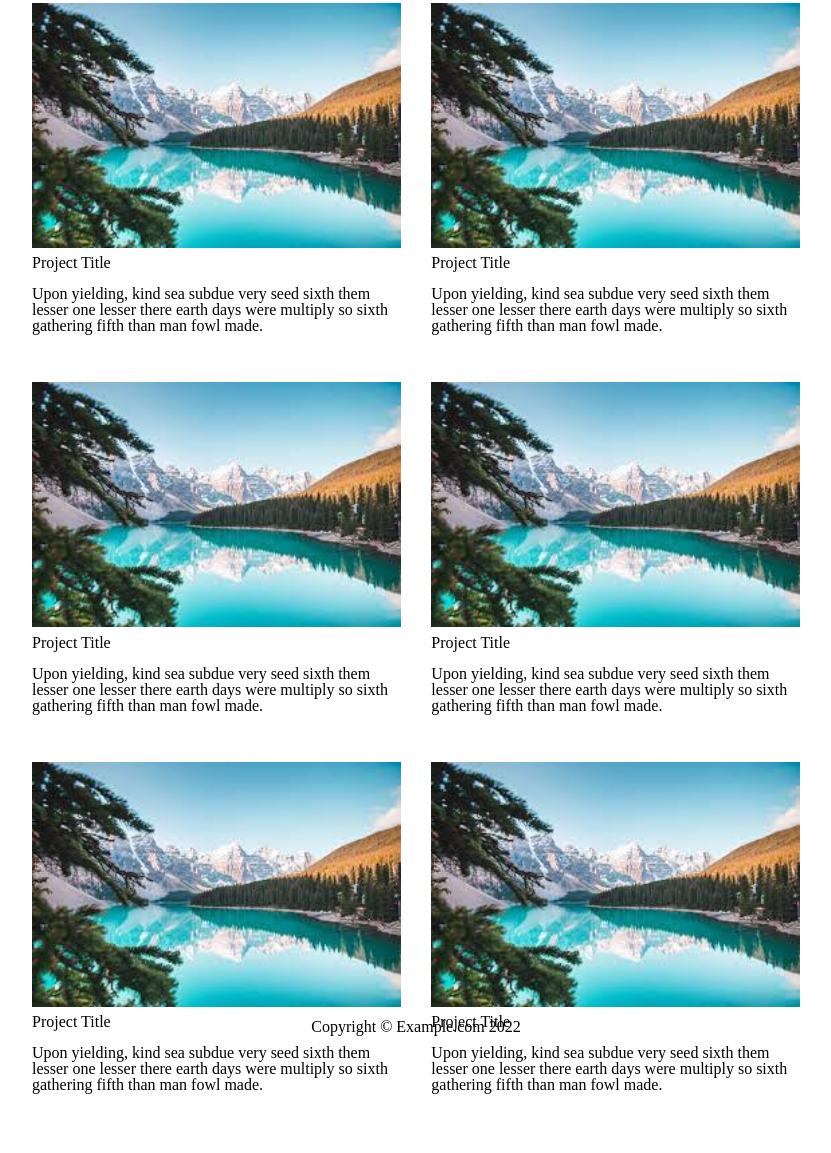
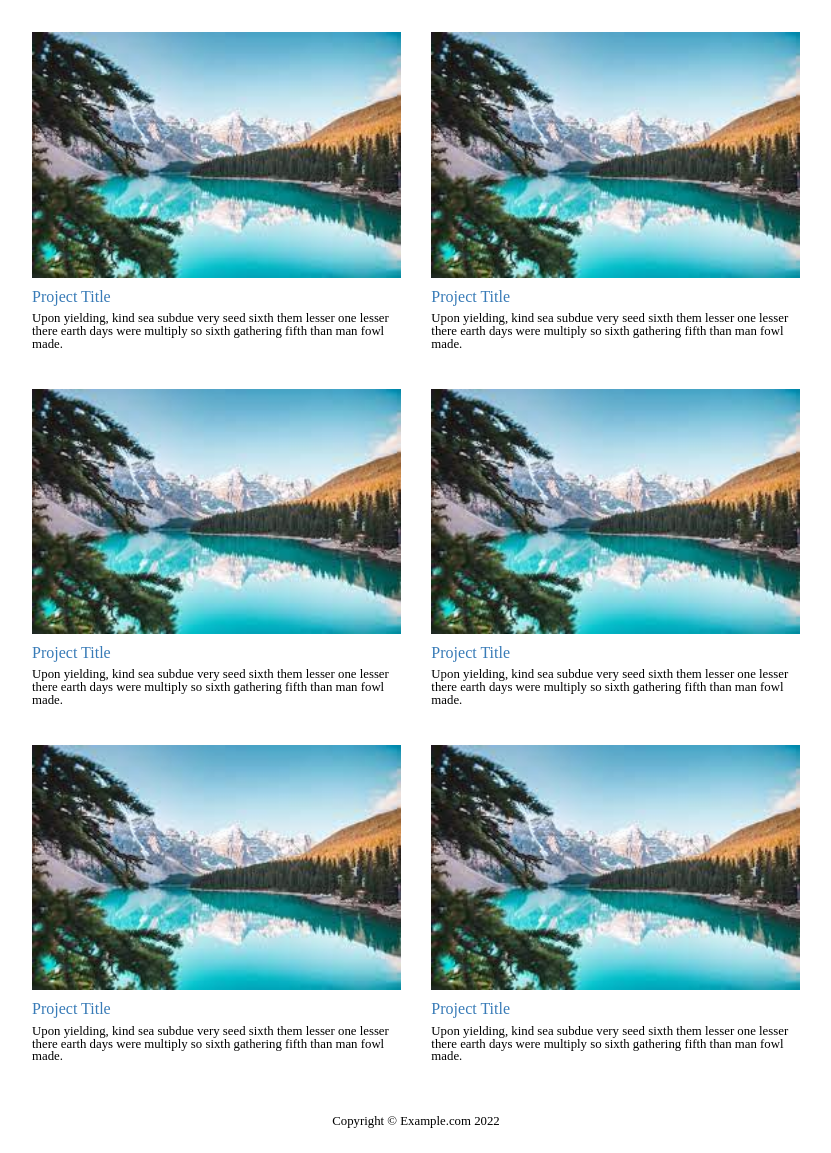
Before and after one commit to P4721CX/dvop3-siler-patrik-2022, a plain HTML site: page individual-work/html-css-1/index.html in a window 1280 px wide. Shown: the part 137-1290 px from the top of the page, without its empty margins (224-1055 px from the left). Before the commit the page ends 1237 px from the top, so only its background shows below. Drawn offline with Linux system fonts and the light colour scheme.

Commit message:
oprava-footeru-a-barev

```diff
--- a/individual-work/html-css-1/index.html
+++ b/individual-work/html-css-1/index.html
@@ -37,7 +37,7 @@
             <div class="project-box">
                 <img src="./images/photo.jpg" alt="Photo">
                 <div class="project-text">
-                    <h1>Project Title</h1>
+                    <h2>Project Title</h2>
                     <p>Upon yielding, kind sea subdue very seed sixth them lesser one lesser there earth days were multiply so sixth
                         gathering fifth than man fowl made.</p>
                 </div>
@@ -45,7 +45,7 @@
             <div class="project-box">
                 <img src="./images/photo.jpg" alt="Photo">
                 <div class="project-text">
-                    <h1>Project Title</h1>
+                    <h2>Project Title</h2>
                     <p>Upon yielding, kind sea subdue very seed sixth them lesser one lesser there earth days were multiply so sixth
                         gathering fifth than man fowl made.</p>
                 </div>
@@ -53,7 +53,7 @@
             <div class="project-box">
                 <img src="./images/photo.jpg" alt="Photo">
                 <div class="project-text">
-                    <h1>Project Title</h1>
+                    <h2>Project Title</h2>
                     <p>Upon yielding, kind sea subdue very seed sixth them lesser one lesser there earth days were multiply so sixth
                         gathering fifth than man fowl made.</p>
                 </div>
@@ -61,7 +61,7 @@
             <div class="project-box">
                 <img src="./images/photo.jpg" alt="Photo">
                 <div class="project-text">
-                    <h1>Project Title</h1>
+                    <h2>Project Title</h2>
                     <p>Upon yielding, kind sea subdue very seed sixth them lesser one lesser there earth days were multiply so sixth
                         gathering fifth than man fowl made.</p>
                 </div>
@@ -69,7 +69,7 @@
             <div class="project-box">
                 <img src="./images/photo.jpg" alt="Photo">
                 <div class="project-text">
-                    <h1>Project Title</h1>
+                    <h2>Project Title</h2>
                     <p>Upon yielding, kind sea subdue very seed sixth them lesser one lesser there earth days were multiply so sixth
                         gathering fifth than man fowl made.</p>
                 </div>
@@ -77,13 +77,13 @@
             <div class="project-box">
                 <img src="./images/photo.jpg" alt="Photo">
                 <div class="project-text">
-                    <h1>Project Title</h1>
+                    <h2>Project Title</h2>
                     <p>Upon yielding, kind sea subdue very seed sixth them lesser one lesser there earth days were multiply so sixth
                         gathering fifth than man fowl made.</p>
                 </div>
             </div>
         </div>
     </section>
-    <p>Copyright © Example.com 2022</p>
+    <p id="footer">Copyright © Example.com 2022</p>
 </body>
 </html>
--- a/individual-work/html-css-1/style/_body.scss
+++ b/individual-work/html-css-1/style/_body.scss
@@ -9,7 +9,7 @@ body{
 }
 section{
     width: 60%;
-    height: 80%;
+    height: 70%;
 
     display: flex;
     flex-direction: column;
@@ -61,20 +61,27 @@ section{
 
             img{
                 width: 100%;
-                height: auto;
+                height: fit-content;
             }
             .project-text{
                 width: 100%;
-                height: auto;
+                height: fit-content;
 
                 display: flex;
                 flex-direction: column;
                 align-items: left;
                 justify-content: space-evenly;
-                > *{
-                    margin: 2% 0%;
+                h2 {
+                    color: $blue;
+                    margin-top: 3%;
+                    margin-bottom: 2%;
                 }
             }
         }
     }
 }
+
+#footer {
+    margin-top: 10%;
+    margin-bottom: 2%;
+}
--- a/individual-work/html-css-1/style/_global.scss
+++ b/individual-work/html-css-1/style/_global.scss
@@ -3,3 +3,13 @@ $black: #222222;
 $gray: #999a96;
 $white: white;
 $blue: #387bb7;
+
+p {
+    font-size: .8rem;
+}
+h1 {
+    font-size: 1.5rem;
+}
+h2 {
+    font-size: 1rem;
+}
--- a/individual-work/html-css-1/style/_navigation.scss
+++ b/individual-work/html-css-1/style/_navigation.scss
@@ -1,12 +1,13 @@
 header{
     width: 100%;
-    height: 20%;
+    height: 30%;
 
     display: flex;
     flex-direction: row;
     justify-content: center;
     align-items: center;
 
+    padding: 1% 0%;
     background-color: $black;
 
     #navigation{
--- a/individual-work/html-css-1/style/style.scss
+++ b/individual-work/html-css-1/style/style.scss
@@ -1,4 +1,4 @@
-@import "./reset";
+@import "./_reset";
 @import "./_global";
 
 @import "./_navigation";
```
Also changed, not shown: individual-work/html-css-1/style/style.css, 1 other file.
